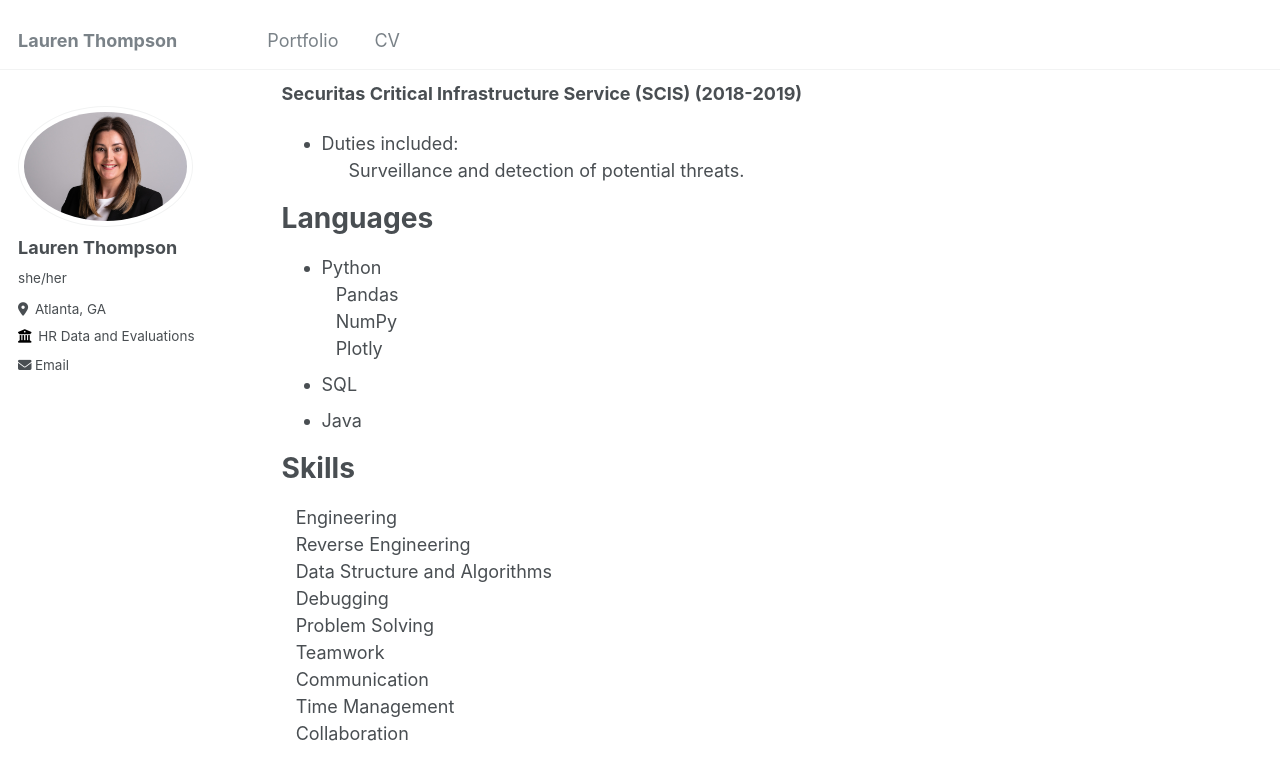
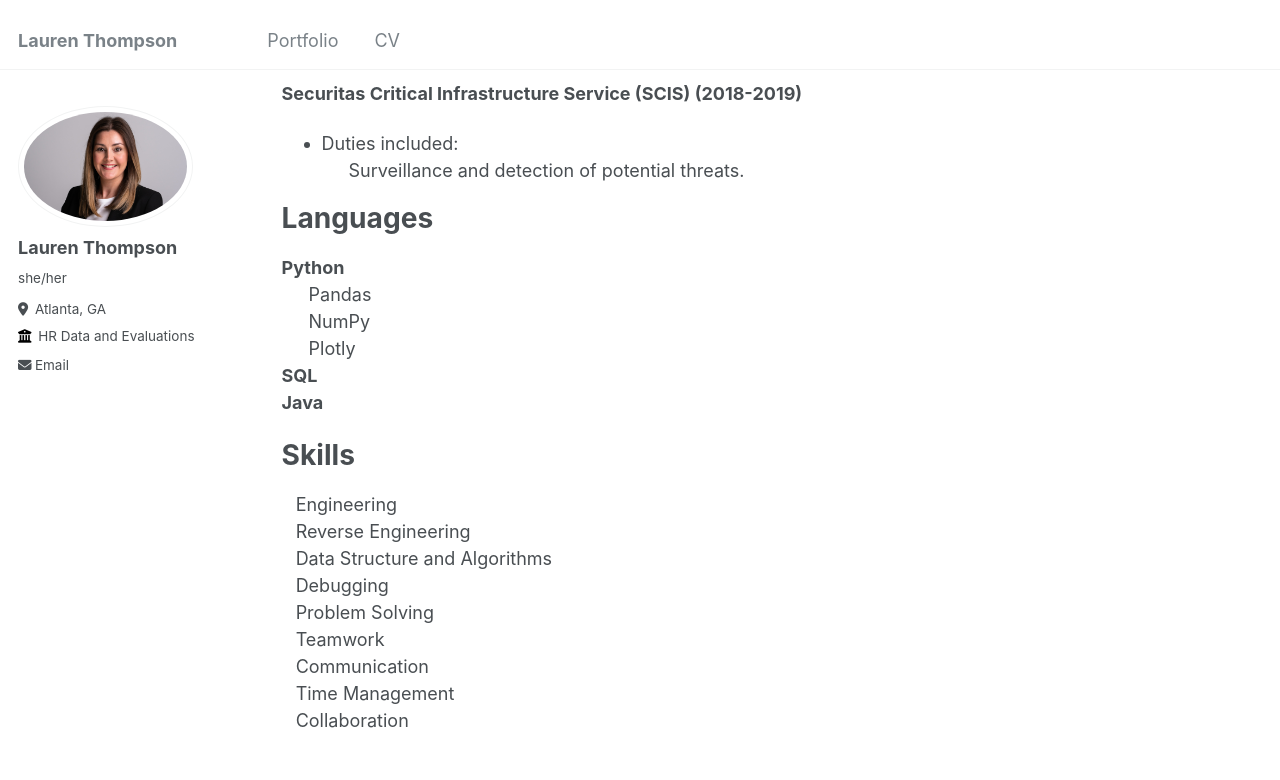
Before and after one commit to laurenthompson4477/Portfolio.github.io, a Jekyll site: the page built from _pages/cv.md, in a window 1280 px wide and 900 px high, scrolled down 887 px. Shown: the top 780 px of the window. Built offline with Jekyll 4.4.1, drawn with Linux system fonts in a browser that asks for light colours.

Commit message:
Update cv.md

```diff
--- a/_pages/cv.md
+++ b/_pages/cv.md
@@ -42,12 +42,12 @@ Work experience
 
 Languages
 ======
-* Python<br>
-  &ensp; Pandas<br>
-  &ensp; NumPy<br>
-  &ensp; Plotly<br>
-* SQL
-* Java
+**Python**<br>
+  &ensp;&ensp;&ensp;Pandas<br>
+  &ensp;&ensp;&ensp;NumPy<br>
+  &ensp;&ensp;&ensp;Plotly<br>
+**SQL** <br>
+**Java**
 
 
 Skills
```
